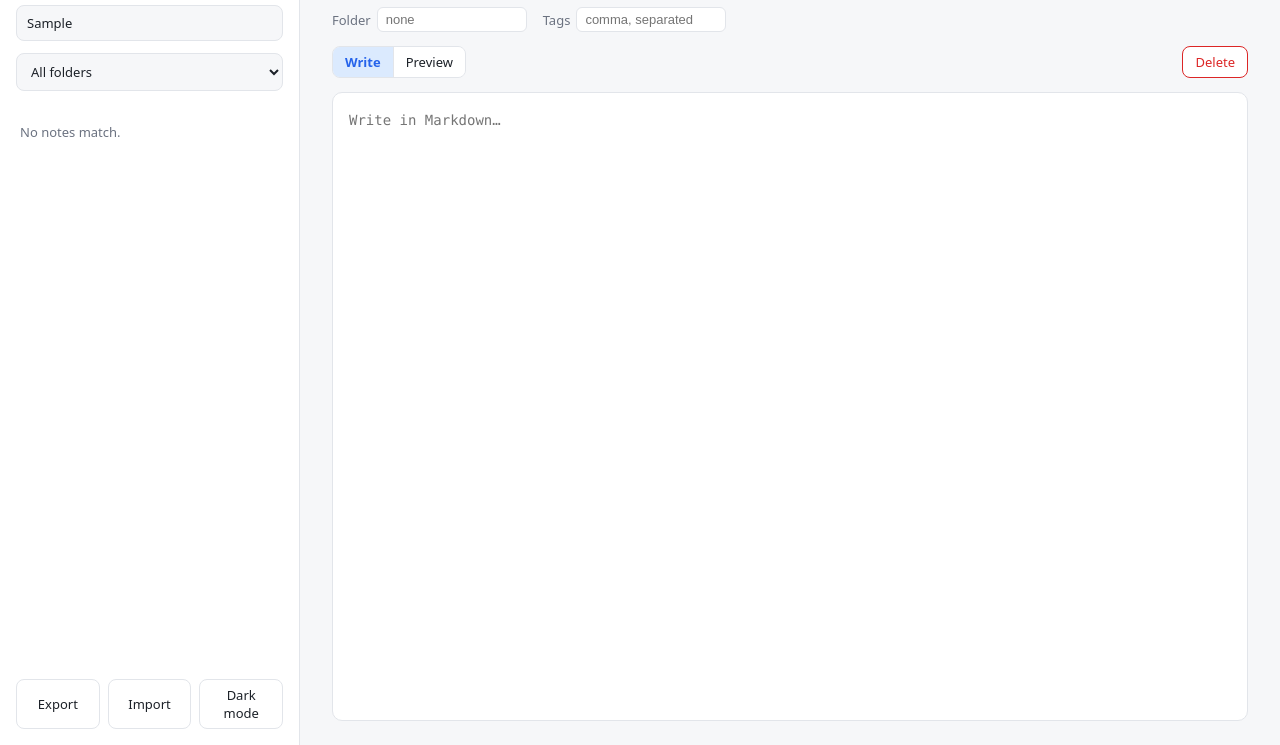
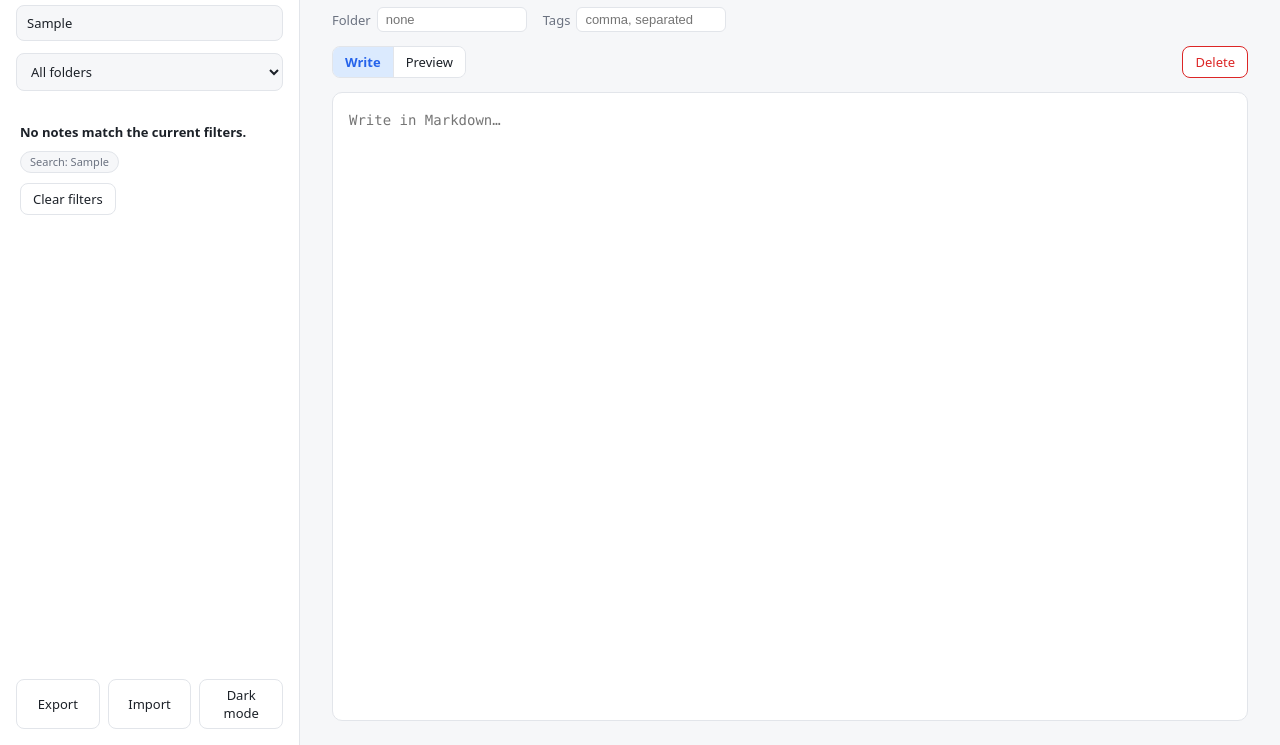
Before and after one commit to CroniC-/notes-app-test, a website: page index.html in a window 1280 px wide. Both pictures are taken after typing "Sample" into the empty fields and a click on the button "+ New". Shown: the part 55-800 px from the top of the page. Drawn offline with Linux system fonts and the light colour scheme.

Commit message:
P1-8: show active filters and Clear action when filters yield no results
When visibleNotes() is empty, distinguish two cases:
- No notes exist at all: show 'No notes yet — create one with + New.'
- Notes exist but filters exclude everything: show 'No notes match the current
  filters.', list the active filter chips (folder, tags, search), and a
  'Clear filters' button that resets searchQuery, folderFilter, and
  selectedTags, then re-renders.

Changes:
- app.js: refactor renderNoteList() to handle the two empty cases; add
  clearFilters() action; extend noteList click delegation to handle
  .clear-filters.
- style.css: add .no-results, .no-results-msg, .empty-filter-chips,
  .empty-filter-chip, .clear-filters styles.
- IMPLEMENTATION_PLAN.md: mark P1-8 done.

No regression: npm test passes (60/60).

Co-authored-by: CroniC- <CroniC-@users.noreply.github.com>

```diff
--- a/app.js
+++ b/app.js
@@ -274,8 +274,8 @@ function renderSidebarChrome() {
 
 function renderNoteList() {
   const list = visibleNotes();
-  els.noteList.innerHTML = list.length
-    ? list
+  if (list.length) {
+    els.noteList.innerHTML = list
       .map(
         (n) =>
           '<li class="note-item' + (n.id === activeId ? ' active' : '') + '" data-id="' + escapeHtml(n.id) + '">' +
@@ -286,8 +286,28 @@ function renderNoteList() {
           '</div>' +
           '</li>'
       )
-        .join('')
-    : '<li class="no-notes">No notes match.</li>';
+      .join('');
+    return;
+  }
+
+  // No notes match. Distinguish "nothing in the store" from "filters excluded
+  // everything": only the latter shows active filters + a clear-filters action.
+  if (!notes.length) {
+    els.noteList.innerHTML = '<li class="no-notes">No notes yet — create one with + New.</li>';
+    return;
+  }
+
+  const chips = [];
+  if (folderFilter) chips.push('<span class="empty-filter-chip" data-filter="folder">Folder: ' + escapeHtml(folderFilter) + '</span>');
+  for (const t of selectedTags) chips.push('<span class="empty-filter-chip" data-filter="tag" data-tag="' + escapeHtml(t) + '">Tag: ' + escapeHtml(t) + '</span>');
+  if (searchQuery.trim()) chips.push('<span class="empty-filter-chip" data-filter="search">Search: ' + escapeHtml(searchQuery.trim()) + '</span>');
+
+  els.noteList.innerHTML =
+    '<li class="no-notes no-results">' +
+    '<div class="no-results-msg">No notes match the current filters.</div>' +
+    (chips.length ? '<div class="empty-filter-chips">' + chips.join('') + '</div>' : '') +
+    '<button class="btn btn-ghost clear-filters" type="button">Clear filters</button>' +
+    '</li>';
 }
 
 function renderSidebar() {
@@ -369,6 +389,15 @@ function selectNote(id) {
   activeId = id;
   renderSidebar();
   renderEditor();
+}
+
+function clearFilters() {
+  searchQuery = '';
+  els.search.value = '';
+  folderFilter = '';
+  els.folderFilter.value = '';
+  selectedTags = new Set();
+  renderSidebar();
 }
 
 function deleteActive() {
@@ -478,6 +507,10 @@ function applyTheme(t) {
 els.newNote.addEventListener('click', createNote);
 
 els.noteList.addEventListener('click', (e) => {
+  if (e.target.closest('.clear-filters')) {
+    clearFilters();
+    return;
+  }
   const item = e.target.closest('.note-item');
   if (item) selectNote(item.dataset.id);
 });
--- a/style.css
+++ b/style.css
@@ -160,6 +160,38 @@ body {
   color: var(--muted);
   font-size: 13px;
   padding: 8px 4px;
+}
+
+.no-results {
+  display: flex;
+  flex-direction: column;
+  align-items: flex-start;
+  gap: 10px;
+}
+
+.no-results-msg {
+  font-weight: 600;
+  color: var(--text);
+}
+
+.empty-filter-chips {
+  display: flex;
+  flex-wrap: wrap;
+  gap: 6px;
+}
+
+.empty-filter-chip {
+  font-size: 11px;
+  line-height: 1.6;
+  padding: 1px 9px;
+  border-radius: 999px;
+  background: var(--bg);
+  border: 1px solid var(--border);
+  color: var(--muted);
+}
+
+.clear-filters {
+  align-self: flex-start;
 }
 
 .sidebar-footer {
```
Also changed, not shown: IMPLEMENTATION_PLAN.md (+1 -1 lines). Lines whose indentation alone changed are shown as unchanged.
